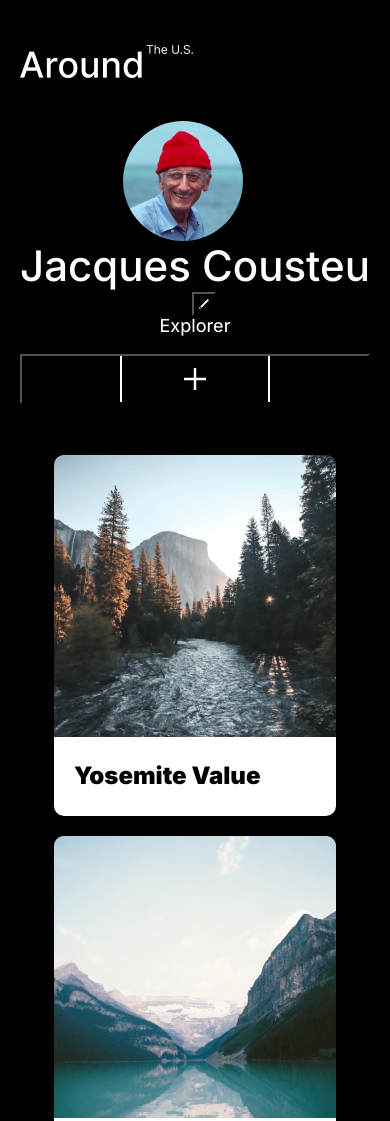
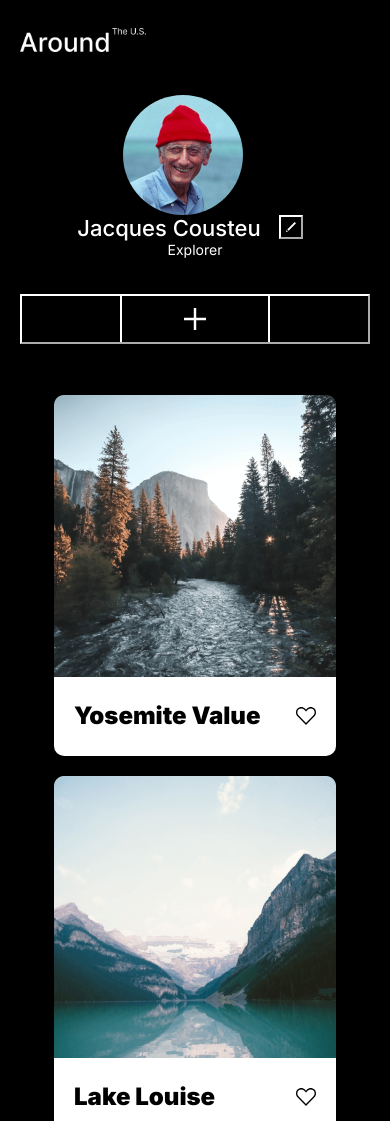
Before and after one commit to Aubrey2501/se_project_aroundtheus, a plain HTML site: page index.html in a window 390 px wide. Shown: the top 1121 px of the page. Drawn offline with Linux system fonts and the light colour scheme.

Commit message:
Bugs fixed

```diff
--- /dev/null
+++ b/blocks/card.css
@@ -0,0 +1,51 @@
+.card {
+  display: flex;
+  flex-direction: column;
+  list-style: none;
+  border-radius: 10%;
+}
+
+.card__image {
+  width: 282px;
+  height: 282px;
+}
+
+.card__description {
+  display: flex;
+  background-color: white;
+  color: black;
+  padding-top: 25px;
+  padding-bottom: 25px;
+  padding-left: 20px;
+  padding-right: 20px;
+  align-items: center;
+  justify-content: space-between;
+  border-bottom-left-radius: 10px;
+  border-bottom-right-radius: 10px;
+  text-overflow: ellipsis;
+  white-space: nowrap;
+  overflow: hidden;
+}
+.card__title {
+  max-width: 220px;
+  font-size: 24px;
+  font-weight: 900;
+  line-height: 1.2;
+  text-overflow: ellipsis;
+  white-space: nowrap;
+  overflow: hidden;
+  margin: 0;
+}
+
+.card__like-button {
+  background: transparent url(../images/Like.svg) center no-repeat;
+  width: 21px;
+  height: 18px;
+  border: none;
+  color: #000000;
+  cursor: pointer;
+}
+
+.card__like-button:hover {
+  opacity: 60%;
+}
--- /dev/null
+++ b/blocks/cards.css
@@ -0,0 +1,12 @@
+.cards {
+  padding-top: 51px;
+}
+
+.cards__list {
+  display: grid;
+  justify-content: center;
+  grid-template-columns: repeat(auto-fit, 282px);
+  grid-gap: 20px 18px;
+  padding: 0;
+  margin: 0;
+}
--- /dev/null
+++ b/blocks/footer.css
@@ -0,0 +1,5 @@
+.footer {
+  padding-top: 67px;
+  padding-bottom: 60px;
+  color: #545454;
+}
--- /dev/null
+++ b/blocks/header.css
@@ -0,0 +1,8 @@
+.header {
+  padding-top: 45px;
+}
+
+.header__logo {
+  width: 173px;
+  height: 33px;
+}
--- /dev/null
+++ b/blocks/page.css
@@ -0,0 +1,18 @@
+.page {
+  font-family: Inter, Arial, Helvetica, sans-serif;
+  background-color: black;
+  color: white;
+}
+
+.page__section {
+  max-width: 886px;
+  width: 100%;
+  position: relative;
+  margin: 0 auto;
+}
+
+.page__content {
+  display: flex;
+  flex-direction: column;
+  min-height: 100vh;
+}
--- /dev/null
+++ b/blocks/profile.css
@@ -0,0 +1,74 @@
+.profile {
+  display: flex;
+  align-items: center;
+  padding-top: 40px;
+  justify-content: space-between;
+}
+
+.profile__image {
+  height: 120px;
+  width: 120px;
+  border-radius: 50%;
+  object-fit: cover;
+  background-position: center;
+  margin-right: 24px;
+}
+
+.profile__info {
+  display: grid;
+  grid-template-areas:
+    "title button"
+    "description description";
+  grid-template-columns: minmax(auto, 373px) auto;
+  max-height: 77px;
+  max-width: 415px;
+}
+
+.profile__edit-button {
+  background: transparent url(../images/Edit_Button.svg) center no-repeat;
+  height: 24px;
+  width: 24px;
+  grid-area: button;
+  margin-left: 18px;
+  margin-right: 10px;
+  border-color: #ffffff;
+  cursor: pointer;
+}
+
+.profile__edit-button:hover {
+  opacity: 60%;
+}
+
+.profile__add-button {
+  background: transparent url(../images/Add_Button.svg) center no-repeat;
+  width: 150px;
+  height: 50px;
+  margin-left: auto;
+  border-color: #ffffff;
+  cursor: pointer;
+}
+
+.profile__add-button:hover {
+  opacity: 60%;
+}
+
+.profile__title {
+  font-size: 42px;
+  line-height: 1.2;
+  font-weight: 500;
+  grid-area: title;
+  margin: 0;
+  white-space: nowrap;
+  overflow: hidden;
+  margin: 0;
+}
+
+.profile__description {
+  font-size: 18px;
+  font-weight: 440;
+  grid-area: description;
+  text-overflow: ellipsis;
+  white-space: nowrap;
+  overflow: hidden;
+  margin: 0;
+}
--- a/index.html
+++ b/index.html
@@ -42,8 +42,8 @@
 
           <button class="profile__add-button"></button>
         </section>
-        <section class="cards">
-          <ul class="card__list">
+        <section class="cards page__section">
+          <ul class="cards__list">
             <li class="card">
               <img
                 src="./images/yosemite-valley.png"
@@ -114,6 +114,11 @@
           </ul>
         </section>
       </main>
+      <footer>
+        <div>
+          <p class="footer page__section">&copy; 2024 Around the U.S.</p>
+        </div>
+      </footer>
     </div>
   </body>
 </html>
--- a/pages/index.css
+++ b/pages/index.css
@@ -1,160 +1,39 @@
 @import url(../vendor/normalize.css);
 @import url(../vendor/fonts.css);
-/* @import url("../blocks/page.css"); */
+@import url("../blocks/page.css");
+@import url("../blocks/header.css");
+@import url("../blocks/profile.css");
+@import url("../blocks/cards.css");
+@import url("../blocks/card.css");
+@import url("../blocks/footer.css");
 
-.page {
-  font-family: Inter, Arial, Helvetica, sans-serif;
-  background-color: black;
-  color: white;
-}
-
-.page__section {
-  max-width: 880px;
-  width: 100%;
-  position: relative;
-  margin: 0 auto;
-}
-
-.page__content {
-  display: flex;
-  flex-direction: column;
-  min-height: 100vh;
-}
-
-.header {
-  padding-top: 45px;
-}
-
-.profile {
-  display: flex;
-  align-items: center;
-  padding-top: 40px;
-  justify-content: space-between;
-}
-
-.profile__image {
-  height: 120px;
-  width: 120px;
-  border-radius: 50%;
-  object-fit: cover;
-  background-position: center;
-  margin-right: 24px;
-}
-
-.profile__info {
-  display: grid;
-  grid-template-areas:
-    "title button"
-    "description description";
-  grid-template-columns: minmax(auto, 373px) auto;
-  max-height: 77px;
-  max-width: 415px;
-}
-
-.profile__edit-button {
-  background: transparent url(../images/Edit_Button.svg) center no-repeat;
-  height: 24px;
-  width: 24px;
-  grid-area: button;
-  margin-left: 18px;
-}
-
-.profile__add-button {
-  background: transparent url(../images/Add_Button.svg) center no-repeat;
-  width: 150px;
-  height: 50px;
-  margin-left: auto;
-}
-
-.profile__title {
-  font-size: 42px;
-  line-height: 1.2;
-  font-weight: 500;
-  grid-area: title;
-  margin: 0;
-  white-space: nowrap;
-  overflow: hidden;
-  margin: 0;
-}
-
-.profile__description {
-  font-size: 18px;
-  font-weight: 440;
-  grid-area: description;
-  text-overflow: ellipsis;
-  white-space: nowrap;
-  overflow: hidden;
-  margin: 0;
-}
-
-.cards {
-  /* fonts */
-  margin-top: 51px;
-}
-
-.card__list {
-  display: grid;
-  justify-content: center;
-  grid-template-columns: repeat(auto-fit, 282px);
-  grid-gap: 20px 17px;
-  padding: 0;
-  margin: 0;
-}
-
-.card {
-  display: flex;
-  flex-direction: column;
-  list-style: none;
-  border-radius: 10%;
-}
-
-.card__image {
-  width: 282px;
-  height: 282px;
-}
-
-.card__description {
-  display: flex;
-  background-color: white;
-  color: black;
-  padding-top: 25px;
-  padding-bottom: 25px;
-  padding-left: 20px;
-  padding-right: 20px;
-  align-items: center;
-  justify-content: space-between;
-  border-bottom-left-radius: 10px;
-  border-bottom-right-radius: 10px;
-  text-overflow: ellipsis;
-  white-space: nowrap;
-  overflow: hidden;
-}
-.card__title {
-  max-width: 220px;
-  font-size: 24px;
-  font-weight: 900;
-  line-height: 1.2;
-  text-overflow: ellipsis;
-  white-space: nowrap;
-  overflow: hidden;
-  margin: 0;
-}
-
-.card__like-button {
-  background: transparent url(../images/Vector.svg) center no-repeat;
-  width: 21px;
-  height: 18px;
-  border: none;
-}
-
-@media screen and (max-width: 775px) {
+@media screen and (max-width: 926px) {
   .page__section {
     margin: 0 20px;
     max-width: calc(100% - 40px);
   }
+
+  .profile__title {
+    font-size: 22px;
+    font-weight: 500;
+  }
+
+  .profile__description {
+    font-size: 14px;
+    font-weight: 400;
+  }
 }
 
-@media screen and (max-width: 480px) {
+@media screen and (max-width: 530px) {
+  .header {
+    padding-top: 28px;
+  }
+
+  .header__logo {
+    width: 126px;
+    height: 24px;
+  }
+
   .profile {
     /* background-color: pink; */
     flex-direction: column;
@@ -175,11 +54,4 @@
   .profile__add-button {
     margin: 36px 19px 0 19px;
     width: 100%;
-    /* background-size: cover; */
     object-fit: cover;
-
-    .cards {
-      margin-top: 36px;
-    }
-  }
-}
--- a/vendor/fonts.css
+++ b/vendor/fonts.css
@@ -13,3 +13,11 @@
   font-display: swap;
   src: url("./fonts/Inter-Medium.woff2") format("woff2");
 }
+
+@font-face {
+  font-family: "Inter";
+  font-style: normal;
+  font-weight: 900;
+  font-display: swap;
+  src: url("./fonts/Inter-Black.woff2") format("woff2");
+}
```
Also changed, not shown: images/Add_Button.png (deleted), images/Add_Button1.svg (added), images/Like.svg (added), vendor/fonts/Inter-Black.woff2 (added).
